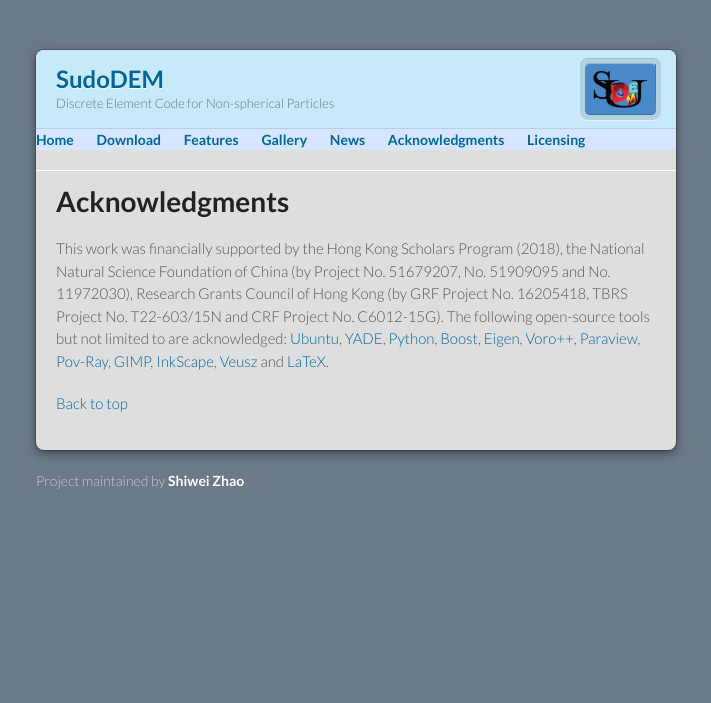
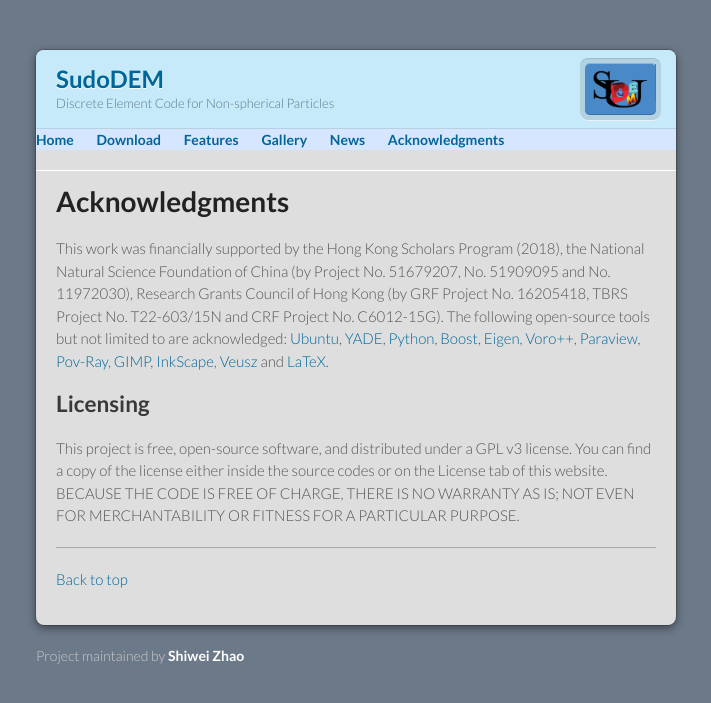
Before and after one commit to SudoDEM/sudodem.github.io, a Jekyll site: the page built from acknowledgments.md, in a window 1280 px wide. Shown: the top 703 px of the page, without its empty margins (284-995 px from the left). Built offline with Jekyll 4.4.1, drawn with Linux system fonts in a browser that asks for light colours; our own code applies the rules of GitHub Pages for plain Markdown files.

Commit message:
updating pages

```diff
--- a/_layouts/default.html
+++ b/_layouts/default.html
@@ -46,7 +46,6 @@
           {% endif %}
           <li><a href="./news.html">News</a></li>
           <li><a href="./acknowledgments.html">Acknowledgments</a></li>
-          <li><a href="./licensing.html">Licensing</a></li>
         </ul>
       </nav>
       <section>
--- a/acknowledgments.md
+++ b/acknowledgments.md
@@ -6,4 +6,9 @@ layout: default
 
 This work was financially supported by the Hong Kong Scholars Program (2018), the National Natural Science Foundation of China (by Project No. 51679207, No. 51909095 and No. 11972030), Research Grants Council of Hong Kong (by GRF Project No. 16205418, TBRS Project No. T22-603/15N and CRF Project No. C6012-15G). The following open-source tools but not limited to are acknowledged: [Ubuntu](https://www.ubuntu.com/), [YADE](https://yade-dem.org/doc/), [Python](https://www.python.org/), [Boost](http://www.boost.org/), [Eigen](http://eigen.tuxfamily.org/index.php?title=Main_Page), [Voro++](http://math.lbl.gov/voro++/), [Paraview](https://www.paraview.org/), [Pov-Ray](http://www.povray.org/), [GIMP](https://www.gimp.org/), [InkScape](https://inkscape.org/en/), [Veusz](https://veusz.github.io/) and [LaTeX](https://www.tug.org/).
 
+## Licensing
+
+This project is free, open-source software, and distributed under a GPL v3 license. You can find a copy of the license either inside the source codes or on the License tab of this website. BECAUSE THE CODE IS FREE OF CHARGE, THERE IS NO WARRANTY AS IS; NOT EVEN FOR MERCHANTABILITY OR FITNESS FOR A PARTICULAR PURPOSE.
+* * *
+
 [Back to top](#top)
```
Also changed, not shown: 2 other files.
